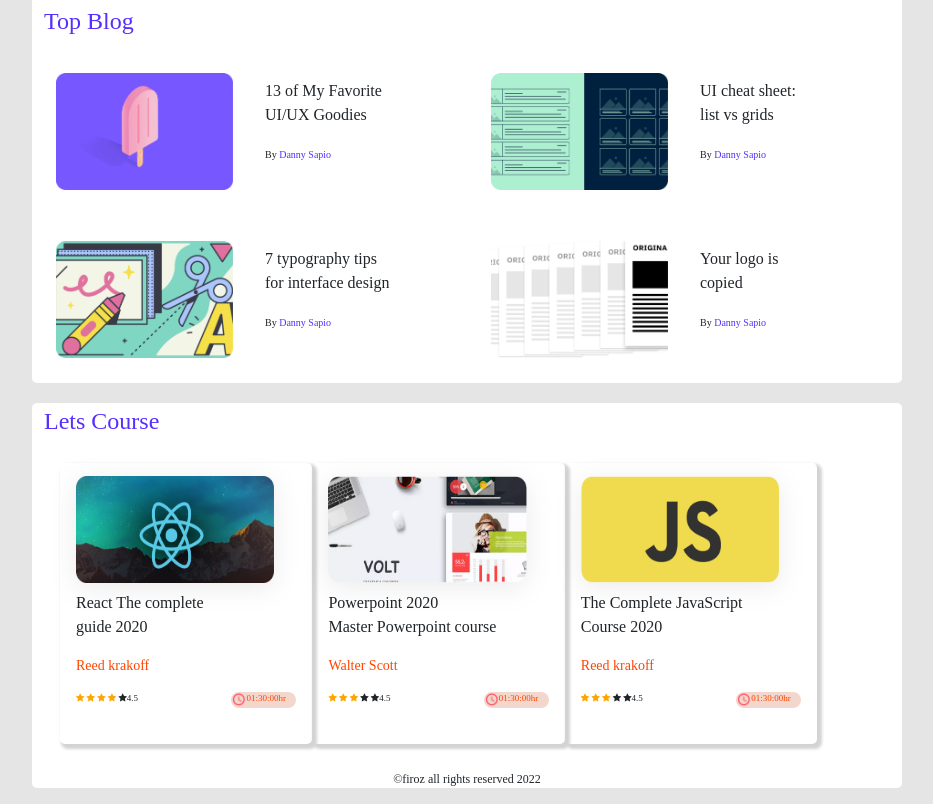
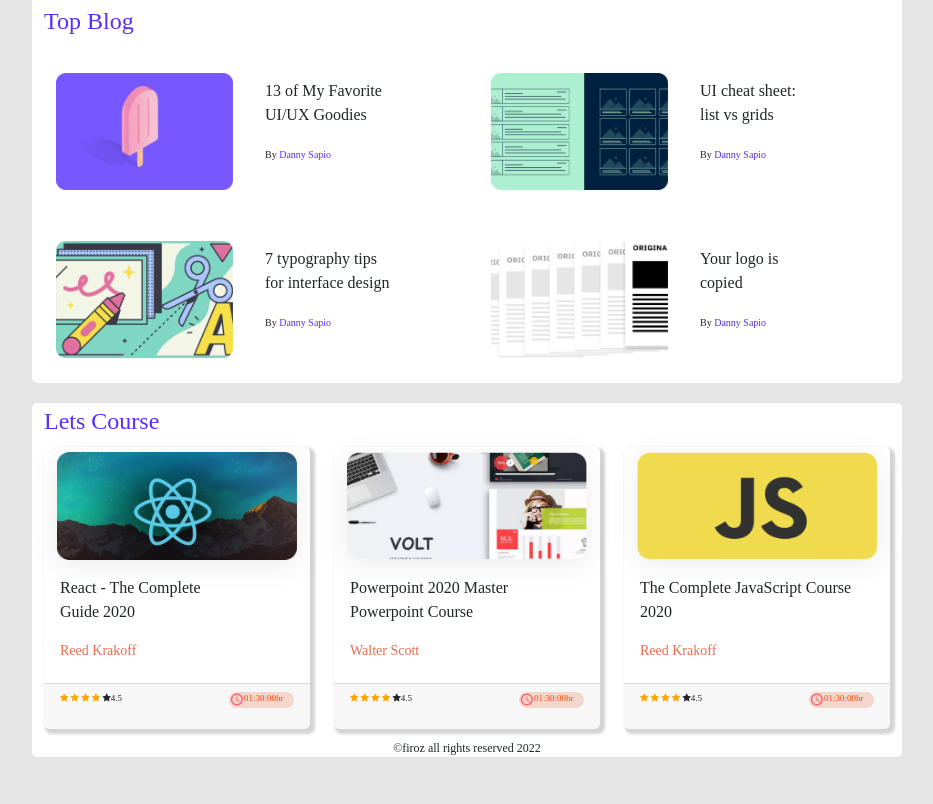
Before and after one commit to Firoz-Alam/leader-board, a plain HTML site: page index.html in a window 1280 px wide. Shown: the part 358-1162 px from the top of the page, without its empty margins (173-1106 px from the left). After the commit the page ends 1131 px from the top, so only its background shows below. Drawn offline with nearby package versions, Linux system fonts and the light colour scheme.

Commit message:
card added

```diff
--- a/index.html
+++ b/index.html
@@ -114,7 +114,98 @@
 
         <section class="container-fluid top-player">
             <h3>Lets Course</h3>
-            <div class="row mx-3">
+            <div class="row row-cols-1 row-cols-md-3 g-4">
+                <div class="col">
+                  <div class="card h-100 ">
+                    <img src="images/courses/course-1.png" class="card-img-top course-img" alt="...">
+                    <div class="card-body">
+                        <p> React - The Complete <br> Guide 2020</p>
+
+                      <p class="card-text">Reed Krakoff</p>
+                    </div>
+                    <div class="card-footer d-flex justify-content-between">
+                        <div class="star-rating">
+                            <div class="rat-s">
+                                <span class="fa fa-star checked"></span>
+                                <span class="fa fa-star checked"></span>
+                                <span class="fa fa-star checked"></span>
+                                <span class="fa fa-star checked"></span>
+                                <span class="fa fa-star"></span>
+                            </div>
+
+                            <div class="rat-s">
+                                <p>4.5</p>
+                            </div>
+                        </div>
+
+                        <div class="time star-rating">
+                            <img src="images/icons/clock.png" alt="" class="clock-img ">
+                            <p class="rat-s t-col"> 01:30:00hr</p>
+                        </div>
+
+                    </div>
+                  </div>
+                </div>
+                <div class="col">
+                  <div class="card h-100">
+                    <img src="images/courses/course-2.png" class="card-img-top course-img" alt="...">
+                    <div class="card-body">
+                      <p>Powerpoint 2020 Master Powerpoint Course </p>
+                      <p class="card-text">Walter Scott</p>
+                    </div>
+                    <div class="card-footer d-flex justify-content-between">
+                      <div class="star-rating">
+                            <div class="rat-s">
+                                <span class="fa fa-star checked"></span>
+                                <span class="fa fa-star checked"></span>
+                                <span class="fa fa-star checked"></span>
+                                <span class="fa fa-star checked"></span>
+                                <span class="fa fa-star"></span>
+                            </div>
+
+                            <div class="rat-s">
+                                <p>4.5</p>
+                            </div>
+                        </div>
+
+                        <div class="time star-rating">
+                            <img src="images/icons/clock.png" alt="" class="clock-img ">
+                            <p class="rat-s t-col"> 01:30:00hr</p>
+                        </div>
+                    </div>
+                  </div>
+                </div>
+                <div class="col">
+                  <div class="card h-100">
+                    <img src="images/courses/course-3.png" class="card-img-top course-img" alt="...">
+                    <div class="card-body">
+                      <p>The Complete JavaScript Course 2020 </p>
+                      <p class="card-text">Reed Krakoff</p>
+                    </div>
+                    <div class="card-footer d-flex justify-content-between">
+                      <div class="star-rating">
+                            <div class="rat-s">
+                                <span class="fa fa-star checked"></span>
+                                <span class="fa fa-star checked"></span>
+                                <span class="fa fa-star checked"></span>
+                                <span class="fa fa-star checked"></span>
+                                <span class="fa fa-star"></span>
+                            </div>
+
+                            <div class="rat-s">
+                                <p>4.5</p>
+                            </div>
+                        </div>
+
+                        <div class="time star-rating">
+                            <img src="images/icons/clock.png" alt="" class="clock-img ">
+                            <p class="rat-s t-col"> 01:30:00hr</p>
+                        </div>
+                    </div>
+                  </div>
+                </div>
+              </div>
+            <!-- <div class="row mx-3">
                 <div class="col-md-4 col-sm-4 course-l my-3 px-3">
                     <img src="images/courses/course-1.png" alt="" class="course-img my-2">
                     <div>
@@ -202,8 +293,7 @@
 
                 </div>
 
-            </div>
-            </div>
+            </div> -->
             <footer>
                 <p>©firoz all rights reserved 2022</p>
             </footer>
--- a/style.css
+++ b/style.css
@@ -89,19 +89,16 @@ h3{
       }
   }
 
-.course-l{
-    height: 280.79px;
-    width: 252.42px;
+.card{
+    border: none;
     border-radius: 5px;
     box-shadow: 3px 3px 3px 2px lightgray;
-
-
-
   }
 
 .course-img{
     height: 40%;
     width: 90%;
+    margin: auto;
     padding-top: 5px;
     border-radius: [object Object]px;
     filter: drop-shadow(0px 5.34229px 13.3557px rgba(0, 0, 0, 0.08));
@@ -147,3 +144,12 @@ footer p{
     width: 65px;
     height: 16px;
 }
+
+.card-title{
+    font-size: 20px;
+}
+.card-text{
+    font-size: 14px;
+    color: #ED6B4F;
+
+}
```
